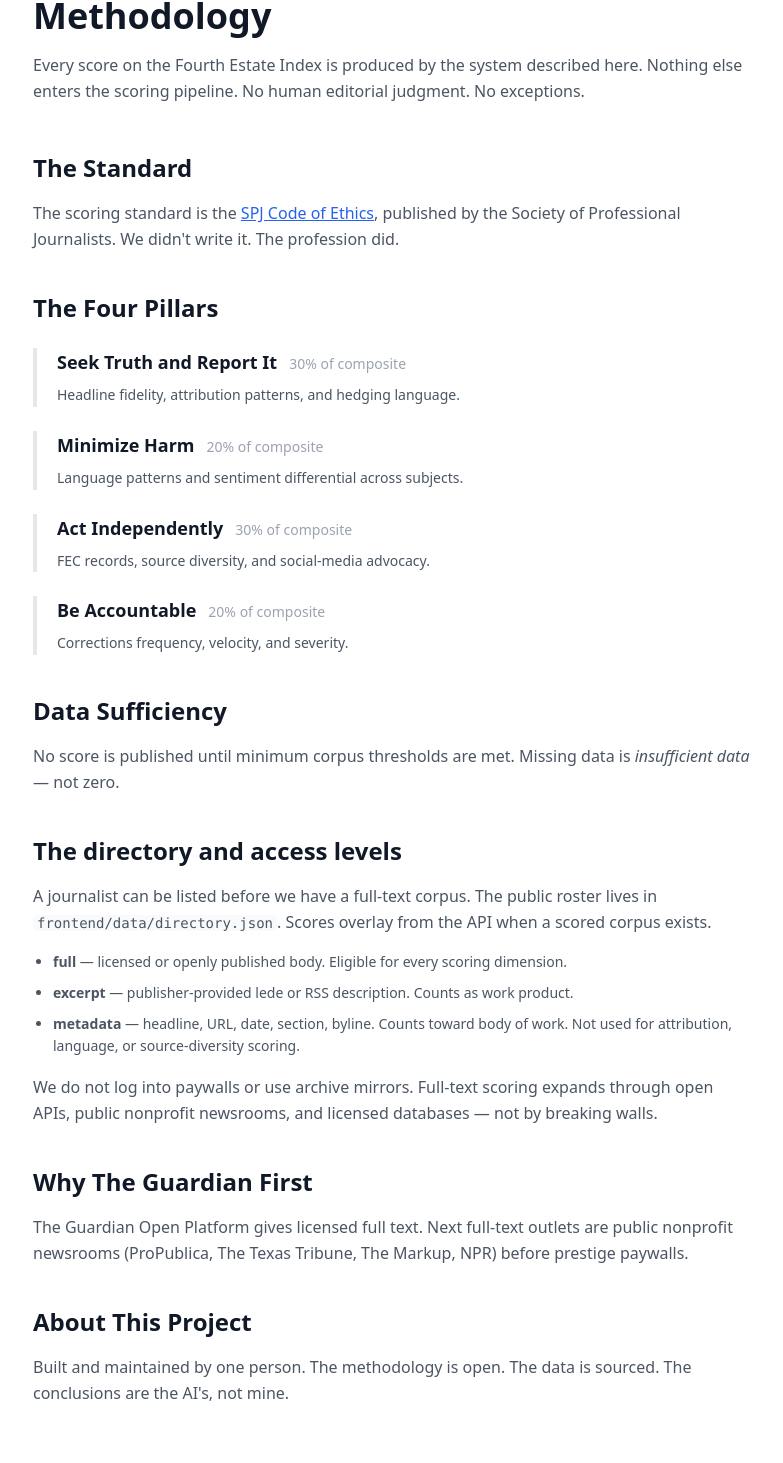
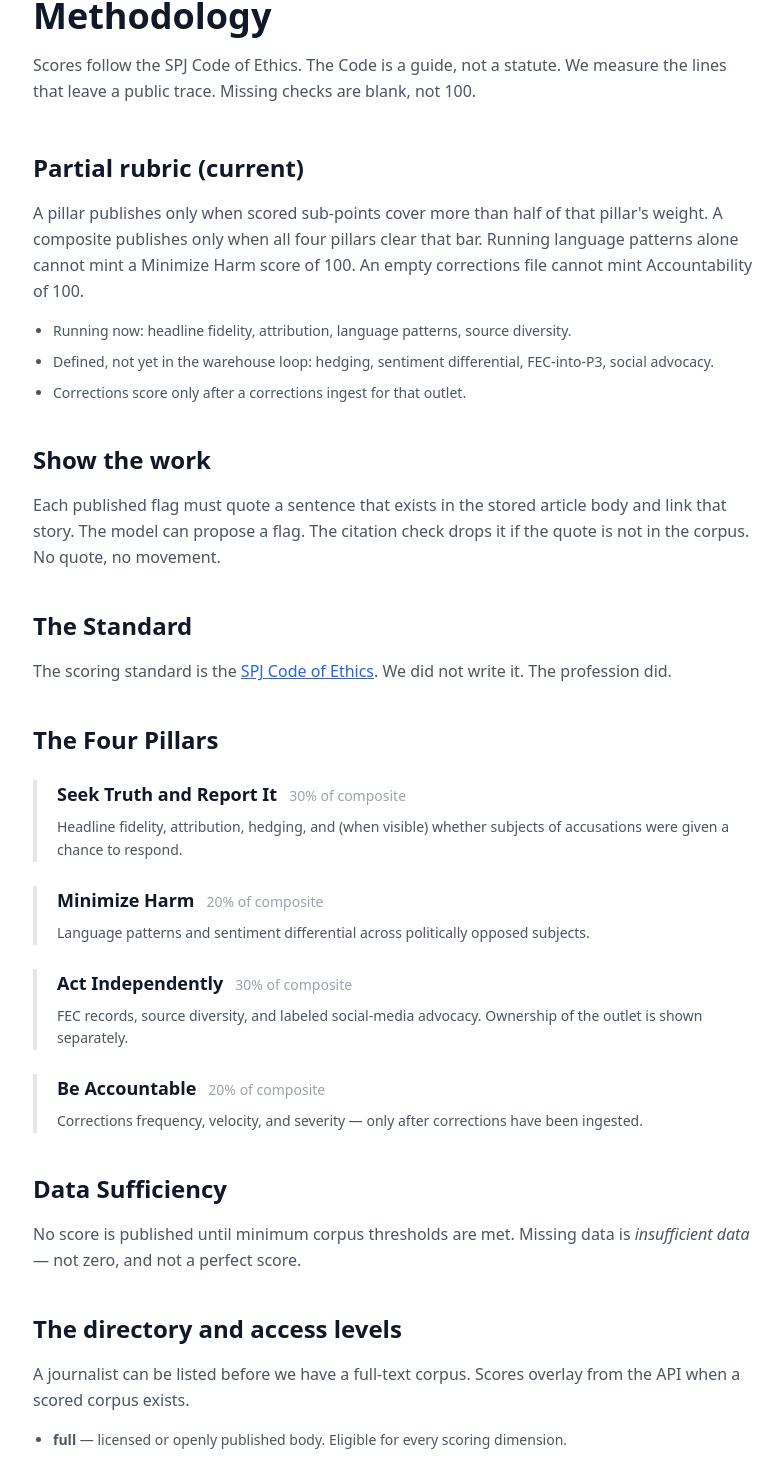
Before and after one commit to cjonesy108/fourth-estate-index, a Next.js app in the folder frontend/: page /methodology in a window 1280 px wide. Shown: the part 125-1588 px from the top of the page, without its empty margins (247-1030 px from the left). Built offline with nearby package versions, Linux system fonts and the light colour scheme.

Commit message:
Methodology page: partial rubric and show-the-work

```diff
--- a/frontend/app/methodology/page.tsx
+++ b/frontend/app/methodology/page.tsx
@@ -4,11 +4,37 @@ export default async function MethodologyPage() {
       <header className="mb-12">
         <h1 className="text-4xl font-bold mb-4">Methodology</h1>
         <p className="text-gray-600 leading-relaxed">
-          Every score on the Fourth Estate Index is produced by the system
-          described here. Nothing else enters the scoring pipeline. No human
-          editorial judgment. No exceptions.
+          Scores follow the SPJ Code of Ethics. The Code is a guide, not a statute.
+          We measure the lines that leave a public trace. Missing checks are blank,
+          not 100.
         </p>
       </header>
+
+      <section className="mb-10">
+        <h2 className="text-2xl font-semibold mb-4">Partial rubric (current)</h2>
+        <p className="text-gray-600 leading-relaxed mb-4">
+          A pillar publishes only when scored sub-points cover more than half of
+          that pillar's weight. A composite publishes only when all four pillars
+          clear that bar. Running language patterns alone cannot mint a Minimize
+          Harm score of 100. An empty corrections file cannot mint Accountability
+          of 100.
+        </p>
+        <ul className="text-gray-600 text-sm leading-relaxed list-disc pl-5 space-y-2">
+          <li>Running now: headline fidelity, attribution, language patterns, source diversity.</li>
+          <li>Defined, not yet in the warehouse loop: hedging, sentiment differential, FEC-into-P3, social advocacy.</li>
+          <li>Corrections score only after a corrections ingest for that outlet.</li>
+        </ul>
+      </section>
+
+      <section className="mb-10">
+        <h2 className="text-2xl font-semibold mb-4">Show the work</h2>
+        <p className="text-gray-600 leading-relaxed mb-4">
+          Each published flag must quote a sentence that exists in the stored
+          article body and link that story. The model can propose a flag. The
+          citation check drops it if the quote is not in the corpus. No quote,
+          no movement.
+        </p>
+      </section>
 
       <section className="mb-10">
         <h2 className="text-2xl font-semibold mb-4">The Standard</h2>
@@ -17,18 +43,17 @@ export default async function MethodologyPage() {
           <a href="https://www.spj.org/ethicscode.asp" className="underline text-blue-600" target="_blank" rel="noopener noreferrer">
             SPJ Code of Ethics
           </a>
-          , published by the Society of Professional Journalists. We didn&apos;t
-          write it. The profession did.
+          . We did not write it. The profession did.
         </p>
       </section>
 
       <section className="mb-10">
         <h2 className="text-2xl font-semibold mb-6">The Four Pillars</h2>
         {[
-          { name: "Seek Truth and Report It", weight: "30%", description: "Headline fidelity, attribution patterns, and hedging language." },
-          { name: "Minimize Harm", weight: "20%", description: "Language patterns and sentiment differential across subjects." },
-          { name: "Act Independently", weight: "30%", description: "FEC records, source diversity, and social-media advocacy." },
-          { name: "Be Accountable", weight: "20%", description: "Corrections frequency, velocity, and severity." },
+          { name: "Seek Truth and Report It", weight: "30%", description: "Headline fidelity, attribution, hedging, and (when visible) whether subjects of accusations were given a chance to respond." },
+          { name: "Minimize Harm", weight: "20%", description: "Language patterns and sentiment differential across politically opposed subjects." },
+          { name: "Act Independently", weight: "30%", description: "FEC records, source diversity, and labeled social-media advocacy. Ownership of the outlet is shown separately." },
+          { name: "Be Accountable", weight: "20%", description: "Corrections frequency, velocity, and severity — only after corrections have been ingested." },
         ].map((pillar) => (
           <div key={pillar.name} className="mb-6 border-l-4 border-gray-200 pl-5">
             <div className="flex items-baseline gap-3 mb-2">
@@ -44,35 +69,23 @@ export default async function MethodologyPage() {
         <h2 className="text-2xl font-semibold mb-4">Data Sufficiency</h2>
         <p className="text-gray-600 leading-relaxed mb-4">
           No score is published until minimum corpus thresholds are met. Missing
-          data is <em>insufficient data</em> — not zero.
+          data is <em>insufficient data</em> — not zero, and not a perfect score.
         </p>
       </section>
 
       <section className="mb-10">
         <h2 className="text-2xl font-semibold mb-4">The directory and access levels</h2>
         <p className="text-gray-600 leading-relaxed mb-4">
-          A journalist can be listed before we have a full-text corpus. The public
-          roster lives in <code className="text-sm bg-gray-50 px-1 rounded">frontend/data/directory.json</code>.
-          Scores overlay from the API when a scored corpus exists.
+          A journalist can be listed before we have a full-text corpus. Scores
+          overlay from the API when a scored corpus exists.
         </p>
         <ul className="text-gray-600 text-sm leading-relaxed list-disc pl-5 mb-4 space-y-2">
           <li><strong>full</strong> — licensed or openly published body. Eligible for every scoring dimension.</li>
           <li><strong>excerpt</strong> — publisher-provided lede or RSS description. Counts as work product.</li>
-          <li><strong>metadata</strong> — headline, URL, date, section, byline. Counts toward body of work. Not used for attribution, language, or source-diversity scoring.</li>
+          <li><strong>metadata</strong> — headline, URL, date, section, byline. Not used for attribution, language, or source-diversity scoring.</li>
         </ul>
         <p className="text-gray-600 leading-relaxed">
-          We do not log into paywalls or use archive mirrors. Full-text scoring
-          expands through open APIs, public nonprofit newsrooms, and licensed
-          databases — not by breaking walls.
-        </p>
-      </section>
-
-      <section className="mb-10">
-        <h2 className="text-2xl font-semibold mb-4">Why The Guardian First</h2>
-        <p className="text-gray-600 leading-relaxed">
-          The Guardian Open Platform gives licensed full text. Next full-text
-          outlets are public nonprofit newsrooms (ProPublica, The Texas Tribune,
-          The Markup, NPR) before prestige paywalls.
+          We do not log into paywalls or use archive mirrors.
         </p>
       </section>
 
@@ -80,7 +93,7 @@ export default async function MethodologyPage() {
         <h2 className="text-2xl font-semibold mb-4">About This Project</h2>
         <p className="text-gray-600 leading-relaxed">
           Built and maintained by one person. The methodology is open. The data
-          is sourced. The conclusions are the AI&apos;s, not mine.
+          is sourced. Model output is checked against the stored text.
         </p>
       </section>
     </main>
```
